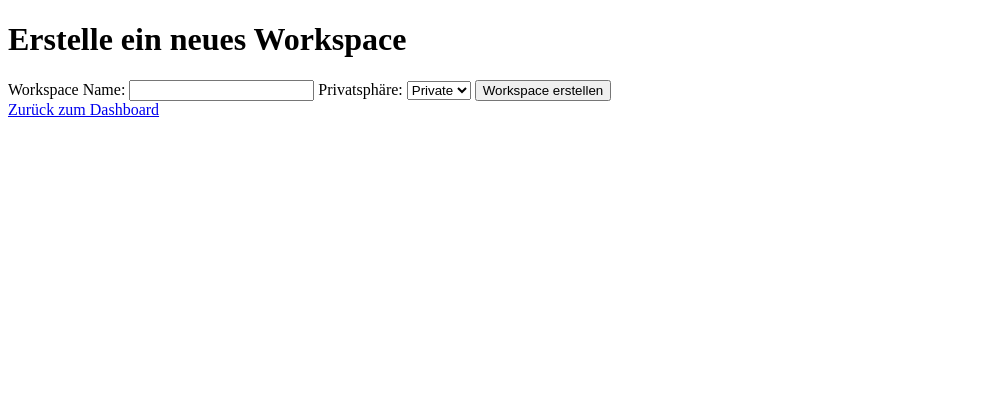
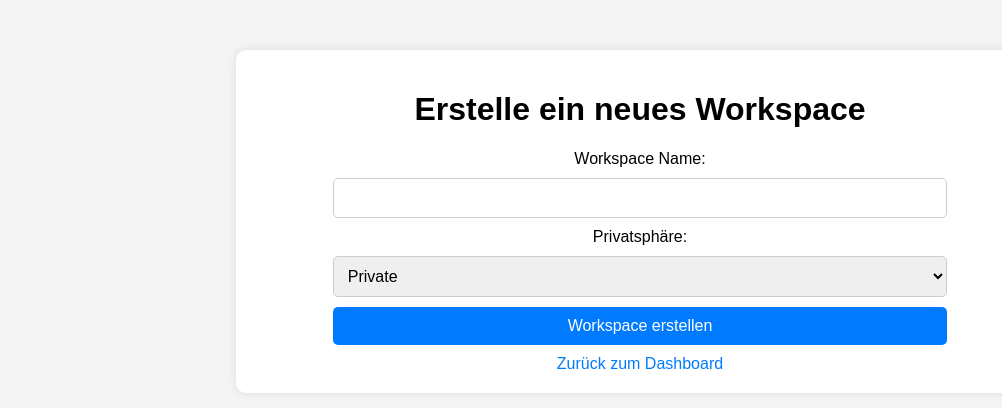
Before and after one commit to schulz115/Workspace_App, a Flask app: page /create_workspace in a window 1280 px wide. Shown: the top 408 px of the page, without its empty margins (0-1002 px from the left). Run offline with Flask 3, Linux system fonts and the light colour scheme; the visitor is signed in with stand-in values (Sample User, id 1).

Commit message:
added style.css and embedded it into workspace_creation

```diff
--- /dev/null
+++ b/ws_app/static/style.css
@@ -0,0 +1,63 @@
+/* Allgemeine Stile */
+body {
+    font-family: Arial, sans-serif;
+    background-color: #f4f4f4;
+    margin: 0;
+    padding: 0;
+    display: flex;
+    flex-direction: column;
+    align-items: center;
+}
+
+/* Container */
+.container {
+    background: white;
+    padding: 20px;
+    border-radius: 10px;
+    box-shadow: 0px 0px 10px rgba(0, 0, 0, 0.1);
+    width: 60%;
+    text-align: center;
+    margin-top: 50px;
+}
+
+/* Form-Styling */
+.workspace-form {
+    display: flex;
+    flex-direction: column;
+    gap: 10px;
+    width: 80%;
+    margin: auto;
+}
+
+.form-input {
+    padding: 10px;
+    border: 1px solid #ccc;
+    border-radius: 5px;
+    font-size: 16px;
+}
+
+/* Buttons */
+.btn-primary {
+    background-color: #007bff;
+    color: white;
+    padding: 10px;
+    border: none;
+    border-radius: 5px;
+    cursor: pointer;
+    font-size: 16px;
+}
+
+.btn-primary:hover {
+    background-color: #0056b3;
+}
+
+.btn-secondary {
+    display: inline-block;
+    margin-top: 10px;
+    color: #007bff;
+    text-decoration: none;
+}
+
+.btn-secondary:hover {
+    text-decoration: underline;
+}
--- a/ws_app/templates/workspace_creation.html
+++ b/ws_app/templates/workspace_creation.html
@@ -4,29 +4,35 @@
     <meta charset="UTF-8">
     <meta name="viewport" content="width=device-width, initial-scale=1.0">
     <title>Neues Workspace erstellen</title>
+    <link rel="stylesheet" href="{{ url_for('static', filename='style.css') }}">
 </head>
 <body>
+    <div class="container">
         <h1>Erstelle ein neues Workspace</h1>
 
         {% with messages = get_flashed_messages(with_categories=True) %}
             {% if messages %}
                 {% for category, message in messages %}
-                <p class="{{ category }}">{{ message }}</p>
+                    <div class="alert {{ category }}">{{ message }}</div>
                 {% endfor %}
             {% endif %}
         {% endwith %}
 
-    <form method="POST">
+        <div class="form-container">
+            <form method="POST" class="workspace-form">
                 {{ form.hidden_tag() }}
+
                 <label for="name">Workspace Name:</label>
-        {{ form.name() }}
+                {{ form.name(class="form-input") }}
 
                 <label for="privacy">Privatsphäre:</label>
-        {{ form.privacy() }}
+                {{ form.privacy(class="form-input") }}
 
-        <button type="submit">Workspace erstellen</button>
+                <button type="submit" class="btn-primary">Workspace erstellen</button>
             </form>
+        </div>
 
-    <a href="{{ url_for('main.dashboard') }}">Zurück zum Dashboard</a>
+        <a href="{{ url_for('main.dashboard') }}" class="btn-secondary">Zurück zum Dashboard</a>
+    </div>
 </body>
 </html>
```
Lines whose indentation alone changed are shown as unchanged.
